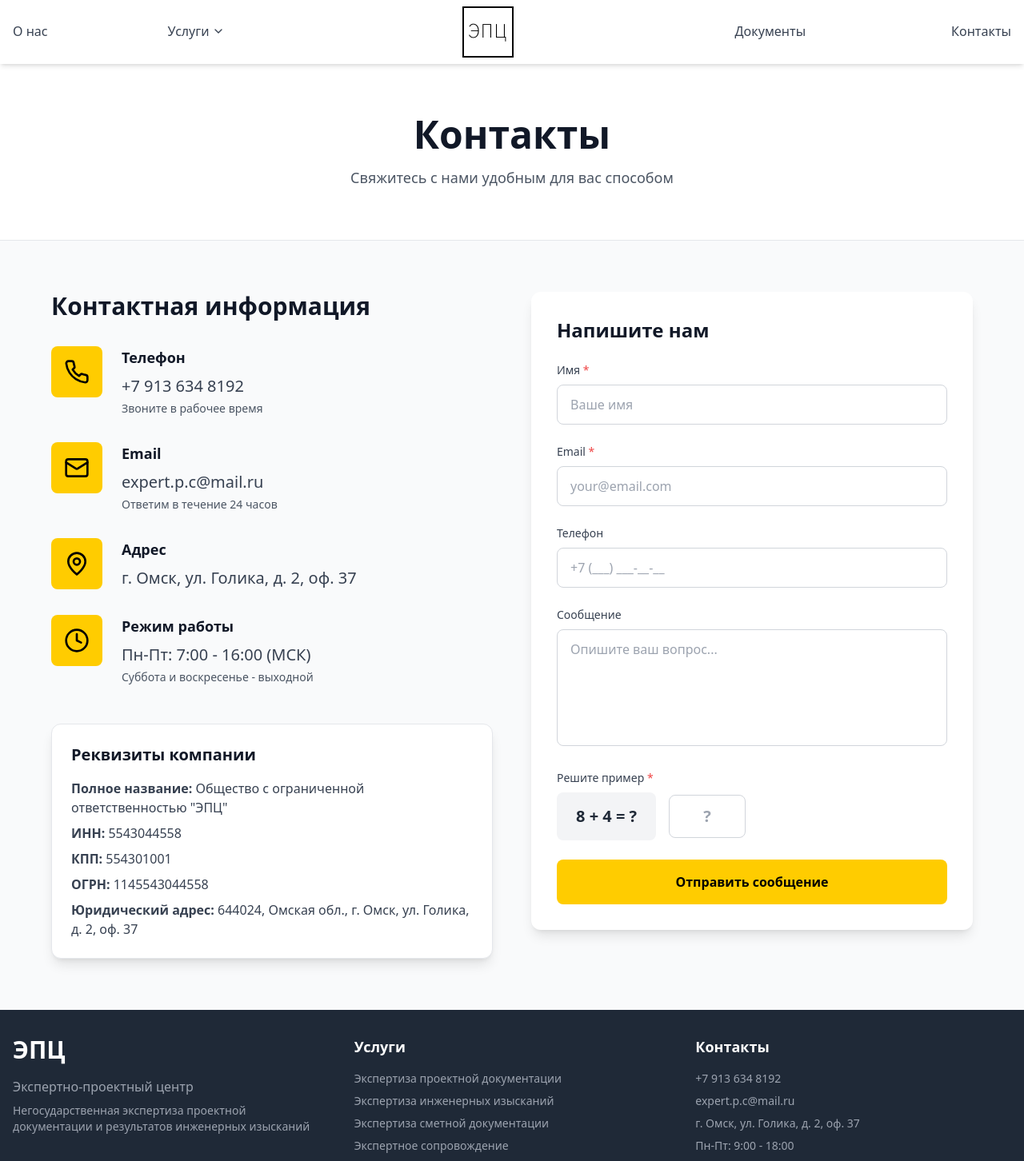
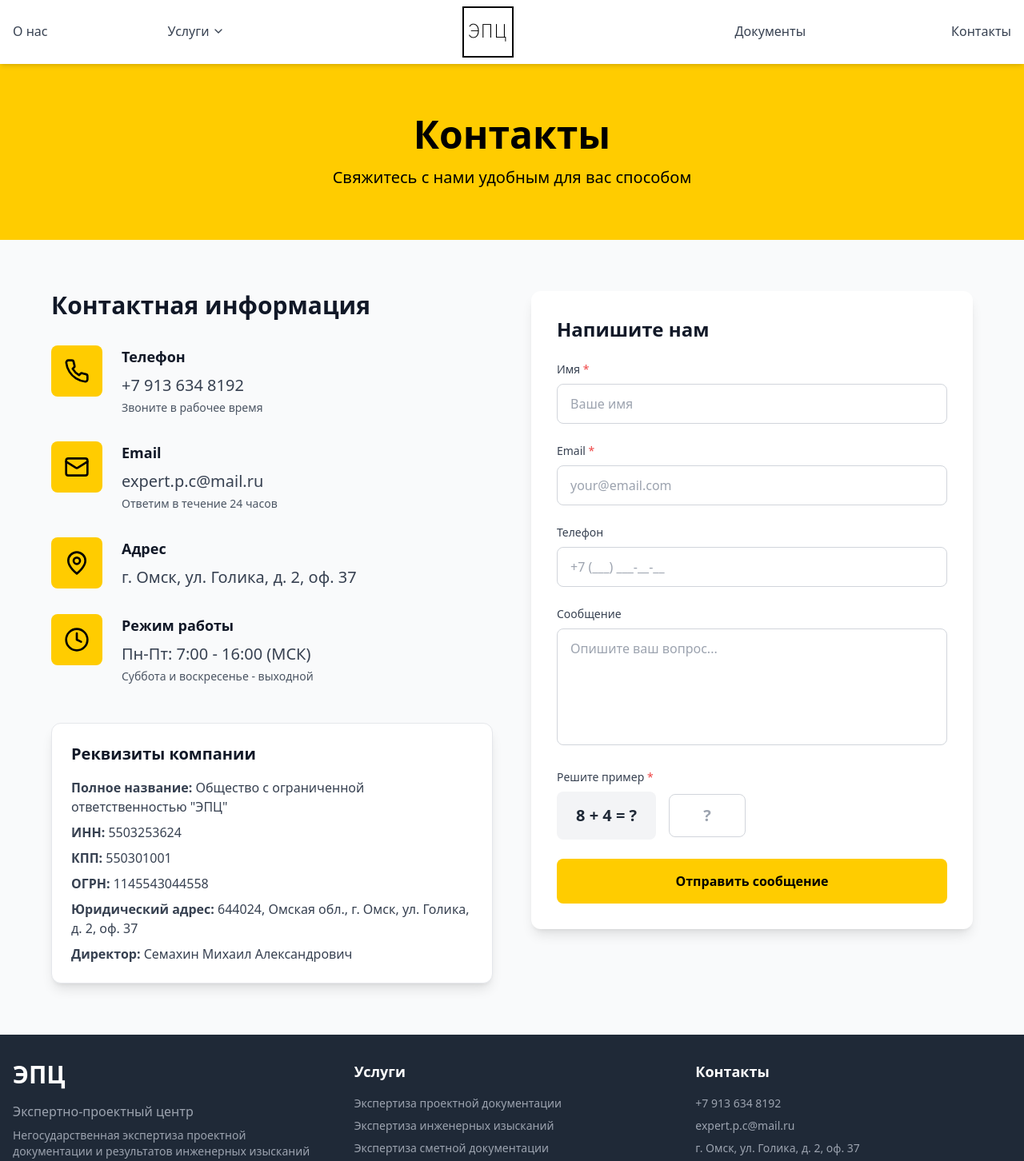
Before and after one commit to MiPolynsky/epc, a React (Vite) app: page /contacts in a window 1280 px wide. Shown: the top 1452 px of the page at 80% size. Built offline with nearby package versions, Linux system fonts and the light colour scheme.

Commit message:
Updated ContactsPage.tsx

```diff
--- a/src/components/Header.tsx
+++ b/src/components/Header.tsx
@@ -1,5 +1,5 @@
 import { useState, useRef, useEffect } from 'react';
-import { Link } from 'react-router-dom';
+import { Link, useLocation, useNavigate } from 'react-router-dom';
 import { Menu, X, ChevronDown } from 'lucide-react';
 import { services } from '../data/servicesData';
 
@@ -7,6 +7,8 @@ const Header = () => {
   const [isMobileMenuOpen, setIsMobileMenuOpen] = useState(false);
   const [isServicesOpen, setIsServicesOpen] = useState(false);
   const closeTimeoutRef = useRef<NodeJS.Timeout | null>(null);
+  const location = useLocation();
+  const navigate = useNavigate();
 
   useEffect(() => {
     return () => {
@@ -28,6 +30,15 @@ const Header = () => {
     closeTimeoutRef.current = setTimeout(() => {
       setIsServicesOpen(false);
     }, 300);
+  };
+
+  const handleLogoClick = (e: React.MouseEvent<HTMLAnchorElement>) => {
+    e.preventDefault();
+    if (location.pathname === '/') {
+      window.scrollTo({ top: 0, behavior: 'smooth' });
+    } else {
+      navigate('/');
+    }
   };
 
   return (
@@ -72,11 +83,7 @@ const Header = () => {
           <div className="absolute left-1/2 transform -translate-x-1/2" style={{ marginLeft: '-30px' }}>
             <Link
               to="/"
-              onClick={(e) => {
-                e.preventDefault();
-                window.scrollTo({ top: 0, behavior: 'smooth' });
-                window.history.pushState({}, '', '/');
-              }}
+              onClick={handleLogoClick}
               className="border-2 border-black w-16 h-16 flex items-center justify-center transition-colors hover:bg-[#ffcc00]"
             >
               <div className="text-2xl text-black tracking-wide" style={{ fontFamily: "'Gothic A1', sans-serif", fontWeight: 200 }}>
--- a/src/pages/ContactsPage.tsx
+++ b/src/pages/ContactsPage.tsx
@@ -64,12 +64,12 @@ const ContactsPage = () => {
 
   return (
     <div className="min-h-screen bg-gray-50">
-      <div className="bg-white py-16 border-b border-gray-200">
+      <div className="py-16" style={{ backgroundColor: '#ffcc00' }}>
         <div className="container mx-auto px-4">
-          <h1 className="text-4xl md:text-5xl font-bold text-center text-gray-900 mb-4">
+          <h1 className="text-4xl md:text-5xl font-bold text-center text-black mb-4">
             Контакты
           </h1>
-          <p className="text-lg text-center text-gray-600 max-w-2xl mx-auto">
+          <p className="text-xl text-center text-black max-w-2xl mx-auto">
             Свяжитесь с нами удобным для вас способом
           </p>
         </div>
@@ -139,10 +139,11 @@ const ContactsPage = () => {
               </h3>
               <div className="space-y-2 text-gray-700">
                 <p><span className="font-semibold">Полное название:</span> Общество с ограниченной ответственностью "ЭПЦ"</p>
-                <p><span className="font-semibold">ИНН:</span> 5543044558</p>
-                <p><span className="font-semibold">КПП:</span> 554301001</p>
+                <p><span className="font-semibold">ИНН:</span> 5503253624</p>
+                <p><span className="font-semibold">КПП:</span> 550301001</p>
                 <p><span className="font-semibold">ОГРН:</span> 1145543044558</p>
                 <p><span className="font-semibold">Юридический адрес:</span> 644024, Омская обл., г. Омск, ул. Голика, д. 2, оф. 37</p>
+                <p><span className="font-semibold">Директор:</span> Семахин Михаил Александрович</p>
               </div>
             </div>
           </div>
```
